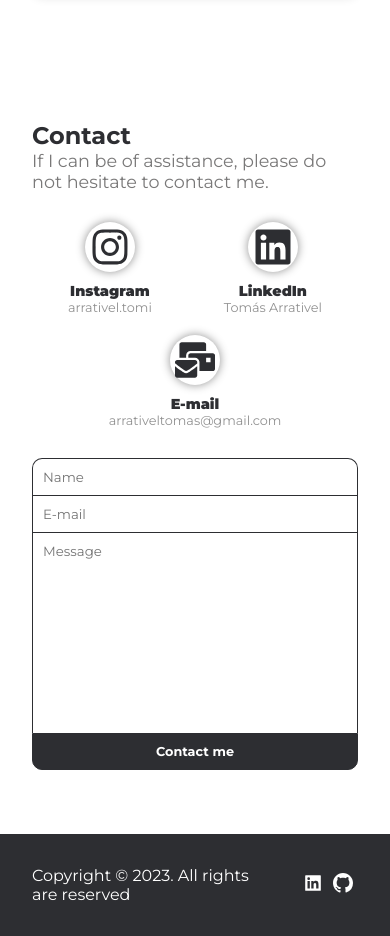
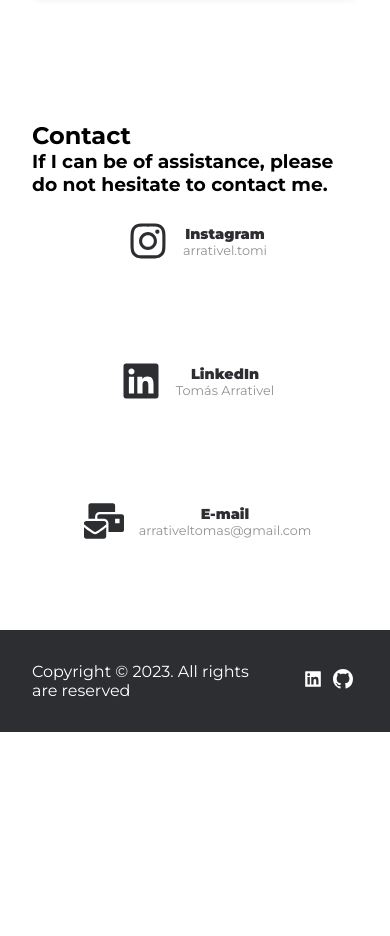
Before and after one commit to Tomas-Arrativel/Portfolio, a React (Vite) app: page / in a window 390 px wide. Shown: the part 3680-4616 px from the top of the page. After the commit the page ends 4412 px from the top, so only its background shows below. Built offline with nearby package versions, Linux system fonts and the light colour scheme; a web font is replaced by a local one.

Commit message:
add hover animation

```diff
--- a/src/components/forms/Forms.jsx
+++ b/src/components/forms/Forms.jsx
@@ -3,7 +3,14 @@ import './forms.css';
 
 const Forms = ({ icon, text, name, link }) => {
   return (
-    <div className='contact__forms-others__platform'>
+    <a href={link} target={link === '#' ? '_self' : '_blank'}>
+      <div className='contact__forms-others__platform relative-div'>
+        <span></span>
+        <span></span>
+        <span></span>
+        <span></span>
+        <span></span>
+        <span></span>
         <div className='contact__forms-others__platform-icon'>{icon}</div>
         <div className='contact__forms-others__platform-info'>
           <p className='text'>{text}</p>
@@ -21,6 +28,7 @@ const Forms = ({ icon, text, name, link }) => {
           )}
         </div>
       </div>
+    </a>
   );
 };
 
--- a/src/components/forms/forms.css
+++ b/src/components/forms/forms.css
@@ -1,25 +1,33 @@
 .contact__forms-others__platform {
   display: flex;
-  flex-direction: column;
   align-items: center;
   justify-content: center;
   margin: 10px;
+  padding: 10px 30px;
+  min-width: 330px;
 }
+
+.contact__forms-others__platform:first-of-type {
+  margin-left: 0;
+}
+
+.contact__forms-others__platform:last-of-type {
+  margin-right: 0;
+}
+
 .contact__forms-others__platform-info {
   display: flex;
   flex-direction: column;
   justify-content: center;
   align-items: center;
+  margin-left: 10px;
 }
 
 .contact__forms-others__platform-icon {
   padding: 5px;
-  border-radius: 50%;
-  box-shadow: 0 0 10px #919191;
   display: flex;
   justify-content: center;
   align-items: center;
-  margin-bottom: 10px;
 }
 
 .contact__forms-others__platform-info p {
@@ -38,6 +46,123 @@
   color: #505750;
 }
 
+/* Hover effect */
+.relative-div {
+  position: relative;
+  transition: 0.5s;
+}
+
+.relative-div:hover {
+  transform: scale(1.1);
+}
+
+.relative-div span {
+  position: absolute;
+  display: block;
+  background-color: #00848d;
+}
+
+.relative-div span:nth-child(1) {
+  left: 0;
+  top: 0;
+  width: 50%;
+  height: 1.5px;
+  transform: scaleX(0);
+  transform-origin: left;
+  transition: transform 0.5s;
+}
+.relative-div:hover span:nth-child(1) {
+  transform: scaleX(1);
+  transform-origin: right;
+}
+
+.relative-div span:nth-child(2) {
+  right: 0;
+  top: 0;
+  width: 50%;
+  height: 1.5px;
+  transform: scaleX(0);
+  transform-origin: right;
+  transition: transform 0.5s;
+}
+.relative-div:hover span:nth-child(2) {
+  transform: scaleX(1);
+  transform-origin: left;
+}
+
+.relative-div span:nth-child(3) {
+  left: 0;
+  top: 0;
+  width: 2px;
+  height: 100%;
+  transform: scaleY(0);
+  transform-origin: bottom;
+  transition: transform 0.5s;
+  transition-delay: 0.4s;
+}
+.relative-div:hover span:nth-child(3) {
+  transform: scaleY(1);
+  transform-origin: top;
+}
+
+.relative-div span:nth-child(4) {
+  right: 0;
+  top: 0;
+  width: 1.5px;
+  height: 100%;
+  transform: scaleY(0);
+  transform-origin: bottom;
+  transition: transform 0.5s;
+  transition-delay: 0.4s;
+}
+.relative-div:hover span:nth-child(4) {
+  transform: scaleY(1);
+  transform-origin: top;
+}
+
+.relative-div span:nth-child(5) {
+  left: 0;
+  bottom: 0;
+  width: 50%;
+  height: 2px;
+  transform: scaleX(0);
+  transform-origin: right;
+  transition: transform 0.5s;
+  transition-delay: 0.8s;
+}
+.relative-div:hover span:nth-child(5) {
+  transform: scaleX(1);
+  transform-origin: left;
+}
+
+.relative-div span:nth-child(6) {
+  right: 0;
+  bottom: 0;
+  width: 50%;
+  height: 2px;
+  transform: scaleX(0);
+  transform-origin: left;
+  transition: transform 0.5s;
+  transition-delay: 0.8s;
+}
+.relative-div:hover span:nth-child(6) {
+  transform: scaleX(1);
+  transform-origin: right;
+}
+
+@media (max-width: 1310px) {
+  .contact__forms-others__platform {
+    padding: 10px 15px;
+    min-width: 100px;
+  }
+}
+
+@media (max-width: 650px) {
+  .contact__forms-others__platform {
+    min-width: 75vw;
+  }
+}
+
 @media (max-width: 450px) {
   .contact__forms-others__platform-info p {
     font-size: 0.9rem;
@@ -46,3 +171,9 @@
     font-size: 0.8rem;
   }
 }
+
+@media (max-width: 350px) {
+  .contact__forms-others__platform {
+    flex-direction: column;
+  }
+}
--- a/src/containers/contact/Contact.jsx
+++ b/src/containers/contact/Contact.jsx
@@ -1,70 +1,14 @@
 import React from 'react';
-import { useRef } from 'react';
-import emailjs from '@emailjs/browser';
-import { ToastContainer, toast } from 'react-toastify';
-import 'react-toastify/dist/ReactToastify.css';
 import { Forms } from '../../components/exports';
 import { FaInstagram, FaLinkedin, FaMailBulk } from 'react-icons/fa';
 import './contact.css';
 
 const Contact = () => {
-  const form = useRef();
-
-  const sendEmail = (e) => {
-    e.preventDefault();
-
-    emailjs
-      .sendForm(
-        'service_2k6c6kd',
-        'template_mirgio4',
-        form.current,
-        'I_H9zPOTE9J72Ir0r',
-      )
-      .then(
-        (result) => {
-          console.log(result.text);
-          e.target.reset();
-          toast.success('Message sent 🎉!', {
-            position: 'top-right',
-            autoClose: 5000,
-            hideProgressBar: false,
-            closeOnClick: true,
-            pauseOnHover: true,
-            draggable: true,
-            progress: undefined,
-            theme: 'light',
-          });
-        },
-        (error) => {
-          console.log(error.text);
-          toast.error('There was an error 👀', {
-            position: 'top-right',
-            autoClose: 5000,
-            hideProgressBar: false,
-            closeOnClick: true,
-            pauseOnHover: true,
-            draggable: true,
-            progress: undefined,
-            theme: 'light',
-          });
-        },
-      );
-  };
-
   return (
     <div className='contact__container section__padding' id='contact'>
       <h2>Contact</h2>
       <h3>If I can be of assistance, please do not hesitate to contact me.</h3>
       <div className='contact__forms'>
-        <form ref={form} onSubmit={sendEmail} className='contact__forms-form'>
-          <input type='text' name='user_name' required placeholder='Name' />
-
-          <input type='email' name='user_email' required placeholder='E-mail' />
-
-          <textarea name='message' required placeholder='Message' />
-          <input type='submit' value='Contact me' className='form-btn' />
-        </form>
-        <div className='contact__forms-others'>
         <Forms
           icon={
             <FaInstagram
@@ -91,7 +35,7 @@ const Contact = () => {
           }
           text='LinkedIn'
           name='Tomás Arrativel'
-            link='https://www.linkedin.com/in/tom%C3%A1s-arrativel-59281a240/'
+          link='https://www.linkedin.com/in/juan-tom%C3%A1s-arrativel-59281a240/'
         />
         <Forms
           icon={
@@ -109,8 +53,6 @@ const Contact = () => {
         />
       </div>
     </div>
-      <ToastContainer />
-    </div>
   );
 };
 
--- a/src/containers/contact/contact.css
+++ b/src/containers/contact/contact.css
@@ -1,115 +1,22 @@
 .contact__container {
-  min-height: 80vh;
+  min-height: 40vh;
   display: flex;
   flex-direction: column;
   justify-content: center;
+  align-items: left;
 }
 
 .contact__forms {
+  min-height: 20vh;
   display: flex;
-  justify-content: space-between;
+  justify-content: center;
   align-items: center;
+  flex-wrap: wrap;
+  gap: 50px;
 }
 
-.contact__container h2 {
-  font-size: 2rem;
-  color: var(--dark);
-}
-
-.contact__container h3 {
-  font-size: 1.3rem;
-  color: #797878;
-  font-weight: 500;
-}
-
-.contact__forms-form {
-  width: 40%;
-  display: flex;
-  flex-direction: column;
-  margin-top: 20px;
-}
-
-.contact__forms-form input {
-  padding: 10px;
-  border: 1px solid var(--dark);
-}
-
-.contact__forms-form input:focus,
-.contact__forms-form textarea:focus {
-  outline: none;
-}
-
-.contact__forms-form input:first-of-type {
-  border-top-left-radius: 10px;
-  border-top-right-radius: 10px;
-  border-bottom: none;
-}
-
-.contact__forms-form textarea {
-  height: 200px;
-  padding: 10px;
-  border: 1px solid var(--dark);
-  border-top: none;
-  resize: none;
-  border-bottom: none;
-}
-
-.form-btn {
-  padding: 10px;
-  cursor: pointer;
-  background-color: var(--dark);
-  color: var(--primary);
-  font-size: 15px;
-  font-weight: 700;
-
-  border-bottom-left-radius: 10px;
-  border-bottom-right-radius: 10px;
-  transition: all 0.2s;
-}
-.form-btn:hover {
-  background-color: #000;
-}
-
-.contact__forms-others {
-  display: flex;
-  flex-wrap: wrap;
-  width: 55%;
-  justify-content: space-around;
-}
-
-@media (max-width: 1000px) {
-  .contact__forms-others {
-    width: 40%;
-  }
-  .contact__forms-form {
-    width: 55%;
+@media (max-width: 650px) {
+  .contact__forms {
+    flex-direction: column;
   }
 }
-
-@media (max-width: 768px) {
-  .contact__forms {
-    flex-direction: column-reverse;
-  }
-  .contact__forms-others {
-    width: 100%;
-    margin-top: 20px;
-  }
-  .contact__forms-form {
-    width: 100%;
-  }
-
-  .contact__container h2 {
-    font-size: 1.5rem;
-    color: var(--dark);
-  }
-
-  .contact__container h3 {
-    font-size: 1.1rem;
-    color: #797878;
-    font-weight: 500;
-  }
-
-  .form-btn {
-    font-size: 0.8rem;
-  }
-}
```
Lines whose indentation alone changed are shown as unchanged.
